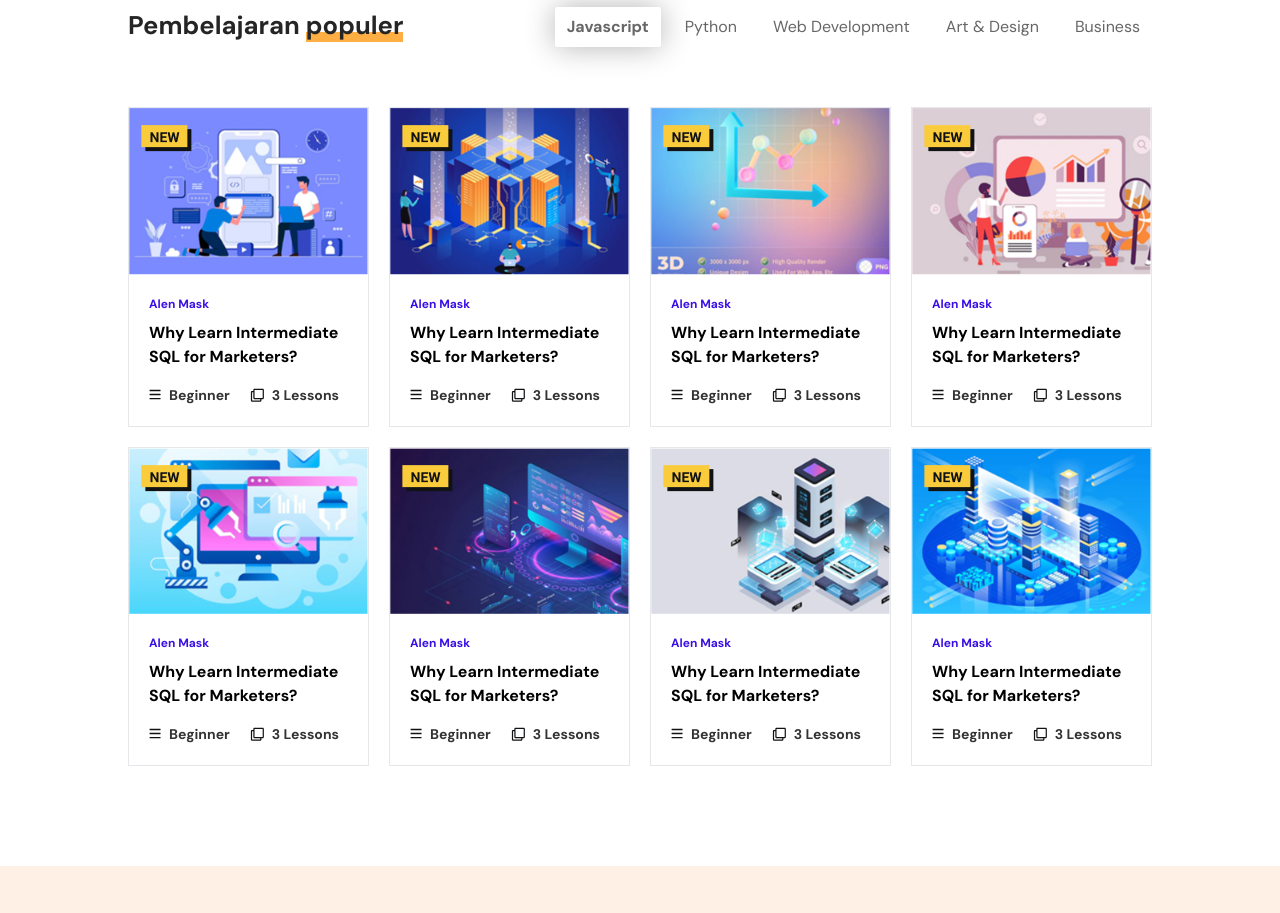
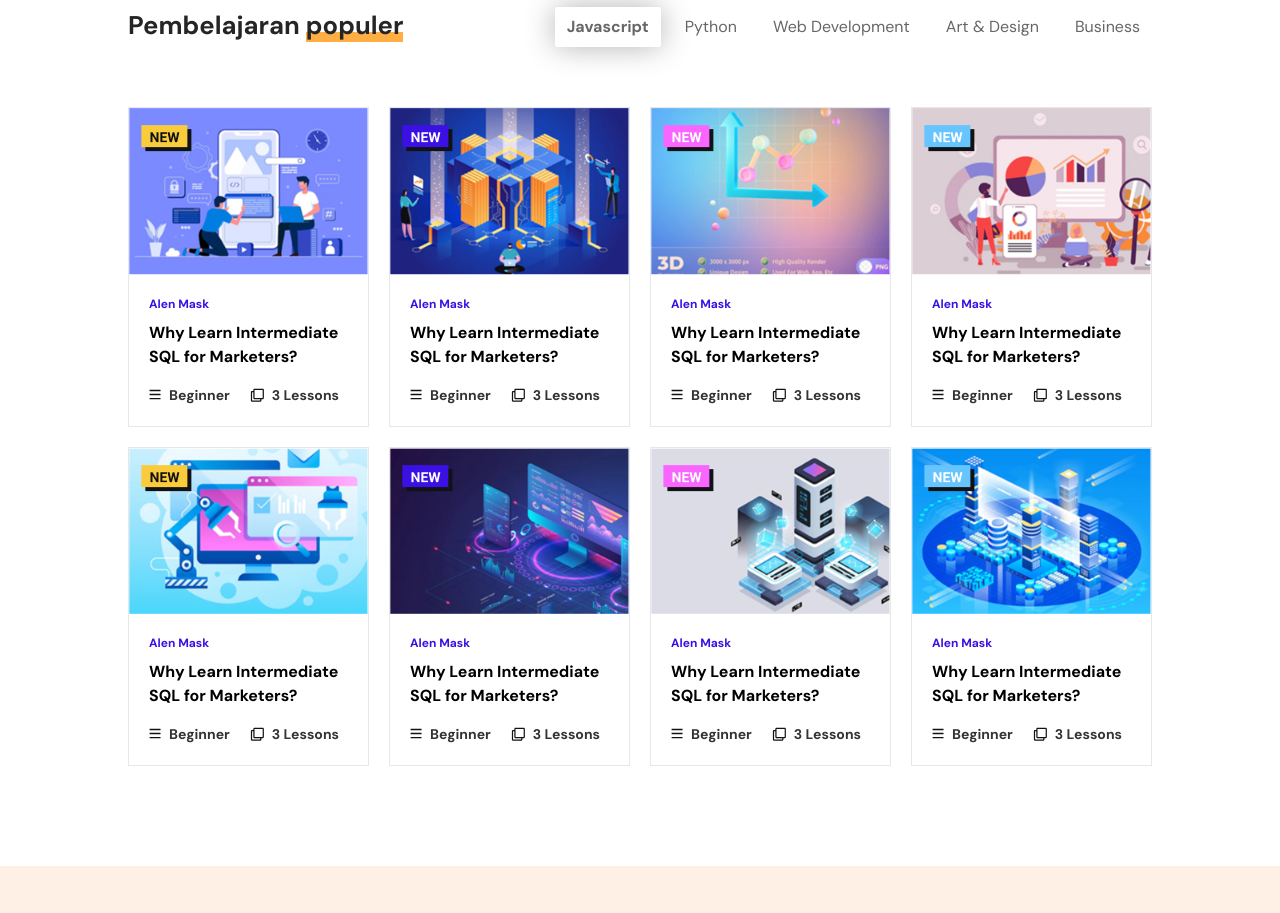
Before and after one commit to Kzdevelop25/web-desain-fase-1, a plain HTML site: page index.html in a window 1280 px wide. Shown: the part 840-1753 px from the top of the page. Drawn offline with nearby package versions, Linux system fonts and the light colour scheme.

Commit message:
update news icons

```diff
--- a/index.html
+++ b/index.html
@@ -125,7 +125,7 @@
                 </div>
                 <div class="card border">
                     <div class="card-image relative">
-                        <div class="icon absolute top-[15px] left-[10px]"><img src="./assets/img/new-orange.png" alt=""></div>
+                        <div class="icon absolute top-[15px] left-[10px]"><img src="./assets/img/new-old-blue.png" alt=""></div>
                         <img src="./assets/img/course-2.png" alt="">
                     </div>
                     <div class="body p-5">
@@ -140,7 +140,7 @@
                 </div>
                 <div class="card border">
                     <div class="card-image relative">
-                        <div class="icon absolute top-[15px] left-[10px]"><img src="./assets/img/new-orange.png" alt=""></div>
+                        <div class="icon absolute top-[15px] left-[10px]"><img src="./assets/img/new-pink.png" alt=""></div>
                         <img src="./assets/img/course-3.png" alt="">
                     </div>
                     <div class="body p-5">
@@ -155,7 +155,7 @@
                 </div>
                 <div class="card border">
                     <div class="card-image relative">
-                        <div class="icon absolute top-[15px] left-[10px]"><img src="./assets/img/new-orange.png" alt=""></div>
+                        <div class="icon absolute top-[15px] left-[10px]"><img src="./assets/img/new-lightblue.png" alt=""></div>
                         <img src="./assets/img/course-4.png" alt="">
                     </div>
                     <div class="body p-5">
@@ -185,7 +185,7 @@
                 </div>
                 <div class="card border">
                     <div class="card-image relative">
-                        <div class="icon absolute top-[15px] left-[10px]"><img src="./assets/img/new-orange.png" alt=""></div>
+                        <div class="icon absolute top-[15px] left-[10px]"><img src="./assets/img/new-old-blue.png" alt=""></div>
                         <img src="./assets/img/course-6.png" alt="">
                     </div>
                     <div class="body p-5">
@@ -200,7 +200,7 @@
                 </div>
                 <div class="card border">
                     <div class="card-image relative">
-                        <div class="icon absolute top-[15px] left-[10px]"><img src="./assets/img/new-orange.png" alt=""></div>
+                        <div class="icon absolute top-[15px] left-[10px]"><img src="./assets/img/new-pink.png" alt=""></div>
                         <img src="./assets/img/course-7.png" alt="">
                     </div>
                     <div class="body p-5">
@@ -215,7 +215,7 @@
                 </div>
                 <div class="card border">
                     <div class="card-image relative">
-                        <div class="icon absolute top-[15px] left-[10px]"><img src="./assets/img/new-orange.png" alt=""></div>
+                        <div class="icon absolute top-[15px] left-[10px]"><img src="./assets/img/new-lightblue.png" alt=""></div>
                         <img src="./assets/img/course-8.png" alt="">
                     </div>
                     <div class="body p-5">
```
